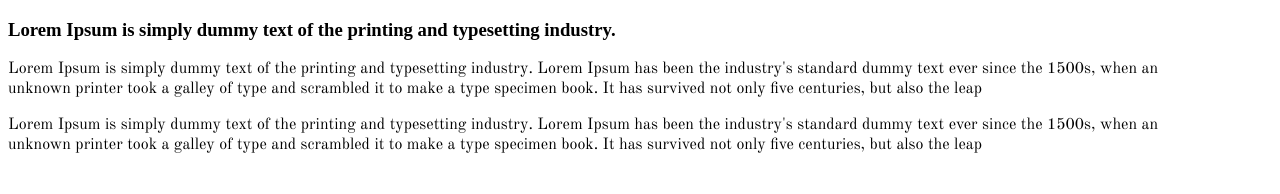
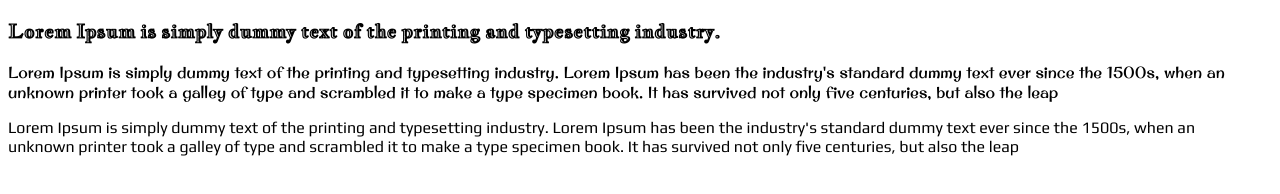
Before and after one commit to mer1em/cssfonts, a plain HTML site: page index.html in a window 1280 px wide. Drawn offline with Linux system fonts and the light colour scheme.

Commit message:
Add files via upload

```diff
--- a/index.html
+++ b/index.html
@@ -8,9 +8,7 @@
 </head>
 <body>
     <h3>
-        <b>
-            Lorem Ipsum is simply dummy text of the printing and typesetting industry.
-        </b>
+        Lorem Ipsum is simply dummy text of the printing and typesetting industry.
     </h3>
     <p class="p1">
         Lorem Ipsum is simply dummy text of the printing and typesetting industry. Lorem Ipsum has been the industry's standard dummy text ever since the 1500s, when an <br>
--- a/style.css
+++ b/style.css
@@ -1,14 +1,22 @@
 @font-face{
-    font-family: "p1";
-    src: url(OldStandardTT-Regular.ttf);
+    font-family: "Jacques_Francois_Shadow";
+    src: url(JacquesFrancoisShadow-Regular.ttf);
 }
-h2{
-    text-align: center;
+@font-face{
+    font-family: "Original_Surfer";
+    src: url(OriginalSurfer-Regular.ttf);
+}
+@font-face{
+    font-family: "Play";
+    src: url(Play-Regular.ttf);
+}
+h3{
+    font-family: Jacques_Francois_Shadow;
 }
 .p1{
-    font-family: p1;
+    font-family: Original_Surfer;
 }
 .p2{
-    font-family: p1;
+    font-family: Play;
     text-align: justify;
 }
```
Also changed, not shown: JacquesFrancoisShadow-Regular.ttf (added), OriginalSurfer-Regular.ttf (added), Play-Regular.ttf (added).
